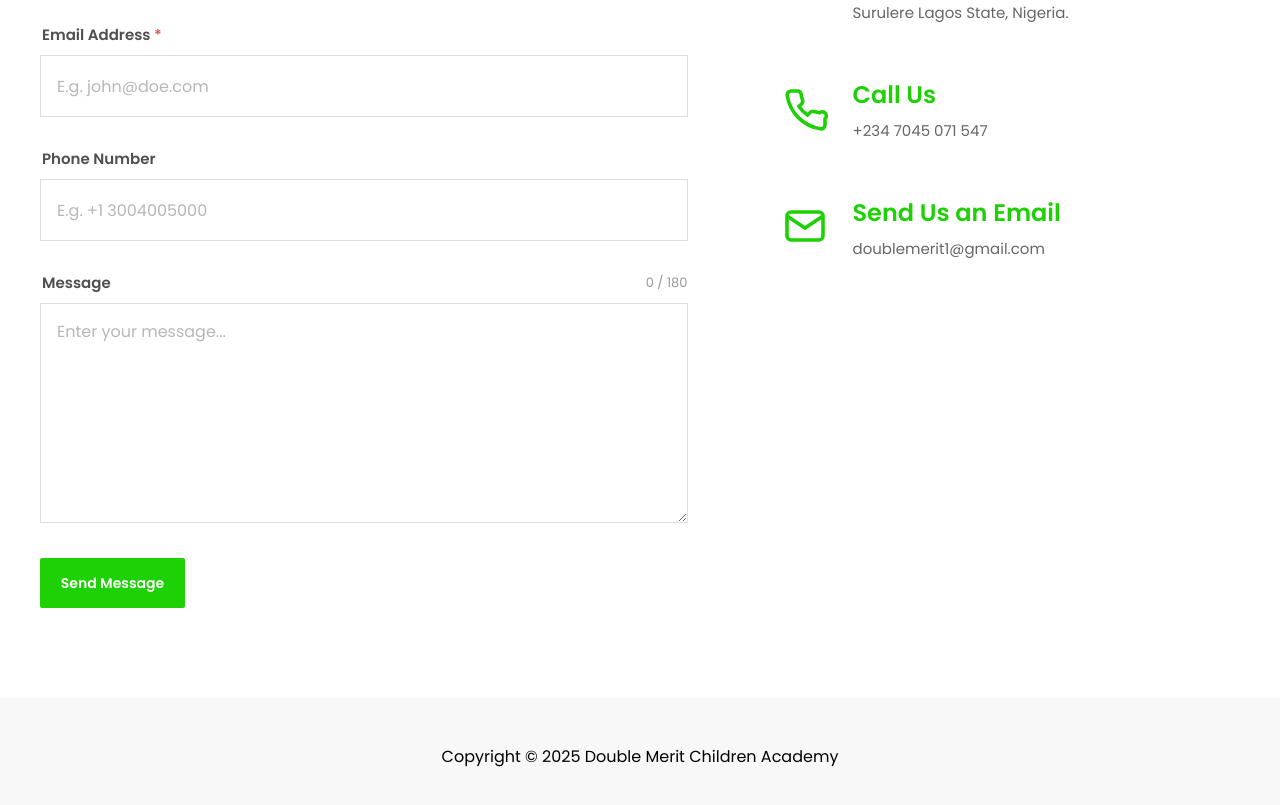
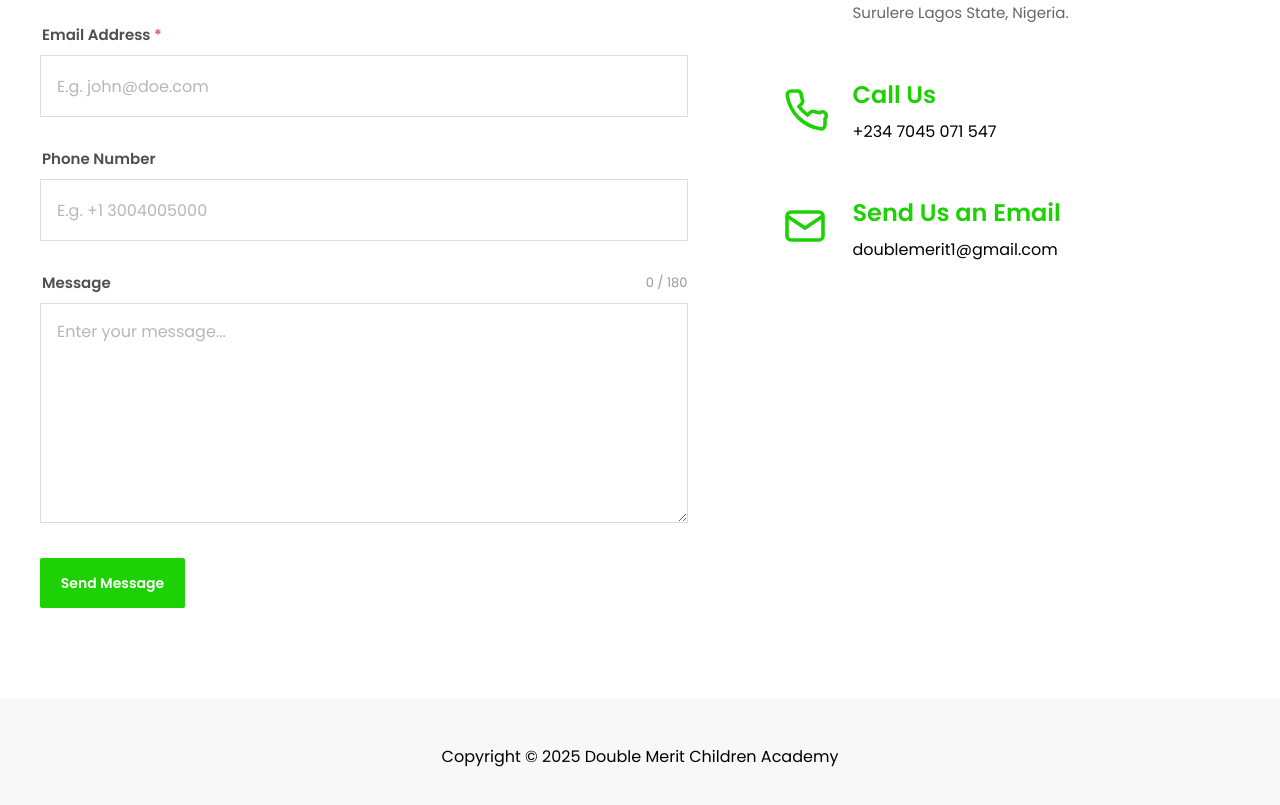
Before and after one commit to TajjDev/double_merit, a React (Vite) app: page /contactUs in a window 1280 px wide. Shown: the part 803-1608 px from the top of the page. Built offline with nearby package versions, Linux system fonts and the light colour scheme.

Commit message:
Update Contact.jsx

```diff
--- a/src/pages/contactUS/Contact.jsx
+++ b/src/pages/contactUS/Contact.jsx
@@ -213,9 +213,9 @@ const Contact = () => {
               <div>
                 <h3>Call Us</h3>
 
-                <p>
+                <a>
                   +234 7045 071 547
-                </p>
+                </a>
               </div>
 
             </div>
@@ -246,9 +246,9 @@ const Contact = () => {
               <div>
                 <h3>Send Us an Email</h3>
 
-                <p>
+                <a>
                  doublemerit1@gmail.com
-                </p>
+                </a>
               </div>
 
             </div>
```
